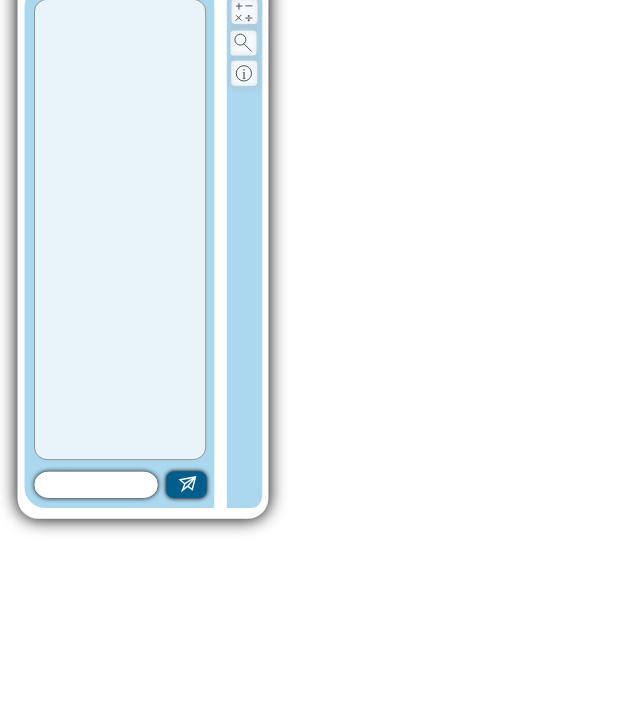
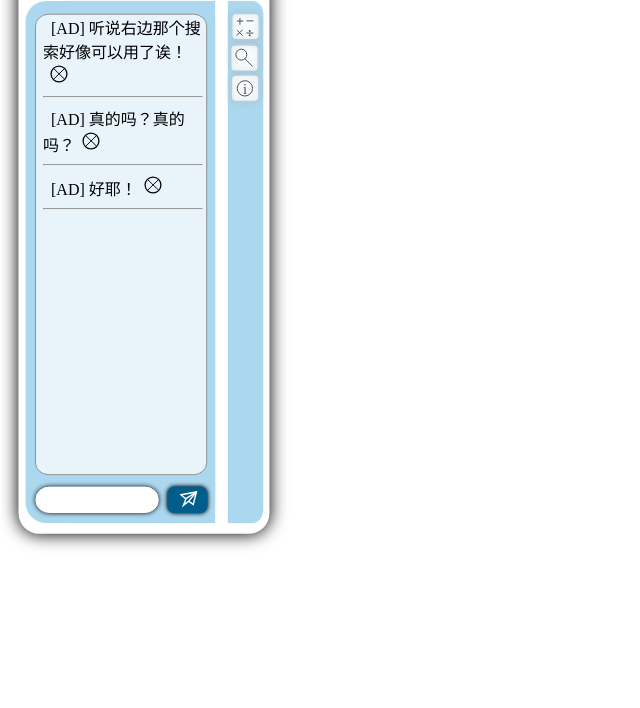
Before and after one commit to Ff-c109/DYCW_2_5-demo, a plain HTML site: page index.html in a window 1280 px wide. Shown: the part 107-815 px from the top of the page, without its empty margins (0-640 px from the left). Drawn offline with Linux system fonts and the light colour scheme.

Commit message:
测试搜索功能

```diff
--- a/index.html
+++ b/index.html
@@ -6,11 +6,16 @@
         <!--<link rel="stylesheet" href="css/index_style.css" type="text/css" />-->
     </head>
     <body>
-        <h1 style="position: fixed; left: 33px; top: 15px">留言板</h1>
-        <iframe id="UI" frameborder="no" style="position: fixed; top: 0px; left: 0px; z-index: -1;" src="res/UI.svg"></iframe>
-        <div id="msgbd" style="position: fixed; left: 45px; top: 107px; width: 172px; height: 460px"></div>
-        <input id="newmsg" type="text" style="position: fixed; left: 40px; top: 582px; width: 107px; height: 17px; background-color: #00000000; border: none" />
-        <button id="send" style="position: fixed; left: 170px; top: 582px; width: 35px; height: 22px; background: transparent; background-color: #00000000; border: none"></button>
+        <div style="position: absolute; left: 33px; top: 15px"><h1>留言板</h1>
+            <iframe id="UI" src="res/UI.svg" style="position: absolute; top: 0px; left: -32px; z-index: -1;" width="728" height="637" frameborder="no" scrolling="no"></iframe>
+            <div id="msgbd" style="position: absolute; left: 10px; top: 107px; width: 160px; height: 460px; background-color: #0000"></div>
+            <div id="searchBD" style="position: absolute; left: 10px; top: 107px; width: 160px; height: 460px; background-color: #0000; display: none;">
+                <iframe width="500%" height="500%" style="position: absolute; left: -320px; top: -920px; transform: scale(0.2)" src="http://localhost:5000/" frameborder="no" scrolling="yes"></iframe>
+            </div>
+            <input id="newmsg" type="text" style="position: absolute; left: 8px; top: 582px; width: 107px; height: 17px; background-color: #00000000; border: none" />
+            <button id="send" style="position: absolute; left: 138px; top: 582px; width: 35px; height: 22px; background: transparent; background-color: #00000000; border: none"></button>
+            <button id="search" style="position: absolute; left: 52.985008mm; top: 36.444225mm; width: 6mm; height: 6mm; background-color: #0000; border: none"></button>
+        </div>
         <script>
             var counter = 0;
             document.getElementById("UI").width = window.innerWidth;
@@ -28,9 +33,9 @@
                 itemBG.style.width = "40.327999mm";
                 itemBG.style.height = "8.4110003mm";
                 var blank = document.createElement("p");
-                itemBGd.appendChild(blank);
-                itemBGd.appendChild(itemBG);
-                item.id="item" + counter++;
+                //itemBGd.appendChild(blank);
+                //itemBGd.appendChild(itemBG);
+                //item.id="item" + counter++;
                 item.innerHTML = "<img style=\"width: 1ch\" />" + newmsg.value;
                 msgbd.appendChild(itemBGd);
                 msgbd.appendChild(item);
@@ -49,6 +54,27 @@
                 }
                 item.appendChild(delbutton);
                 newmsg.value = "";
+                item.innerHTML += "\n<hr />\n";
+            }
+            var newmsg = document.getElementById("newmsg");
+            newmsg.value = "[AD] 听说右边那个搜索好像可以用了诶！";
+            send.click();
+            newmsg.value = "[AD] 真的吗？真的吗？";
+            send.click();
+            newmsg.value = "[AD] 好耶！";
+            send.click();
+            var searchBD_stat = false;
+            search.onclick = function() {
+                var msgbd = document.getElementById("msgbd");
+                var searchBD = document.getElementById("searchBD");
+                if(searchBD_stat) {
+                    msgbd.style.display = "block";
+                    searchBD.style.display = "none";
+                }
+                else {
+                    searchBD.style.display = "block";
+                    msgbd.style.display = "none";
+                }
             }
         </script>
     </body>
```
